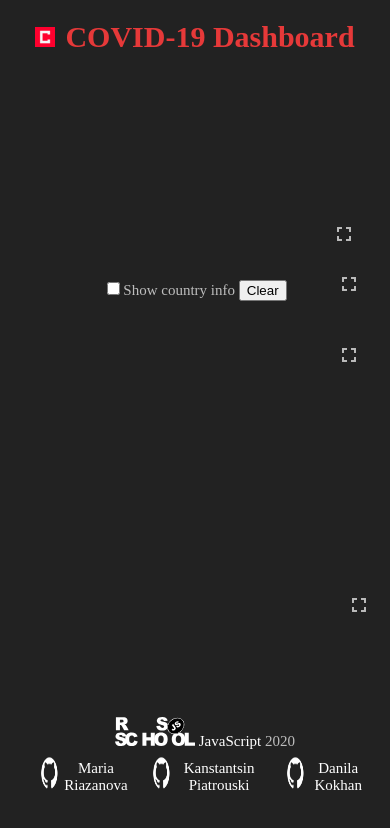
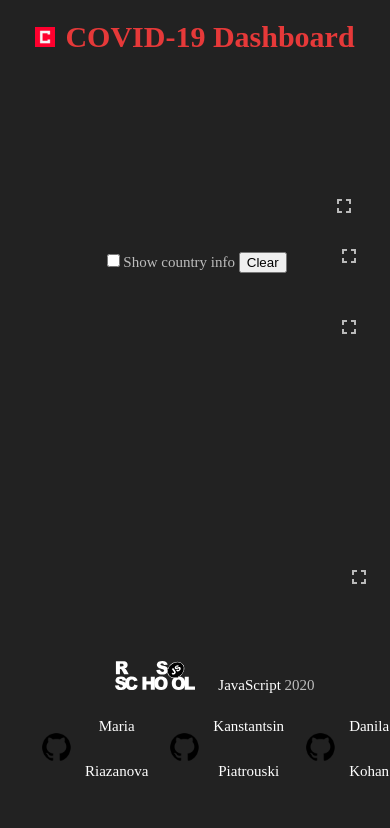
Before and after one commit to wh1teee/Covid-Dashboard, a website built with webpack: page src/index.html in a window 390 px wide. Built offline with nearby package versions, Linux system fonts and the light colour scheme; no server answers.

Commit message:
fix: on mobile phones github logo shrank and looked ugly

```diff
--- a/src/css/style.css
+++ b/src/css/style.css
@@ -277,27 +277,31 @@ footer {
     text-align: center;
 }
 
-footer a {
-    text-decoration: none;
-    text-align: center;
-    color: white;
-}
-
 footer div {
     display: flex;
     justify-content: center;
     margin: 1rem auto;
 }
 
-footer img {
+footer a {
+    text-decoration: none;
+    text-align: center;
+    color: white;
+    margin-left: 2rem;
+}
+
+.gh {
+    background-image: url('../images/github_PNG.png');
+    padding-left: 45px;
+    background-size: 35px;
+    background-repeat: no-repeat;
+    background-position: left center;
+    line-height: 45px;
+}
+
+.rsschool__logo {
     width: 8rem;
     margin-left: 2rem;
-    filter: invert(1);
-}
-
-footer img.gh {
-    width: 2rem;
-    margin-top: -0.5rem;
     filter: invert(1);
 }
 
--- a/src/js/DOM.js
+++ b/src/js/DOM.js
@@ -43,13 +43,13 @@ export default function createDOM () {
     </main>
 
     <footer>
-        <img src="src/images/rs_school_js.svg" alt="RSSchool logo">
+        <img class="rsschool__logo" src="src/images/rs_school_js.svg" alt="RSSchool logo">
         <a href="https://rs.school/js/">JavaScript</a>
         <span>2020</span>
         <div>
-            <img class="gh" src="src/images/github_PNG.png" alt="github logo"><a href="https://github.com/mariariazanova">Maria Riazanova</a>
-            <img class="gh" src="src/images/github_PNG.png" alt="github logo"><a href="https://github.com/wh1teee">Kanstantsin Piatrouski</a>
-            <img class="gh" src="src/images/github_PNG.png" alt="github logo"><a href="https://github.com/kohan123">Danila Kokhan</a>
+            <a class="gh gh__link" href="https://github.com/mariariazanova">Maria Riazanova</a>
+            <a class="gh" href="https://github.com/wh1teee">Kanstantsin Piatrouski</a>
+            <a class="gh" href="https://github.com/kohan123">Danila Kohan</a>
         </div>
     </footer>
 </div>`;
```
